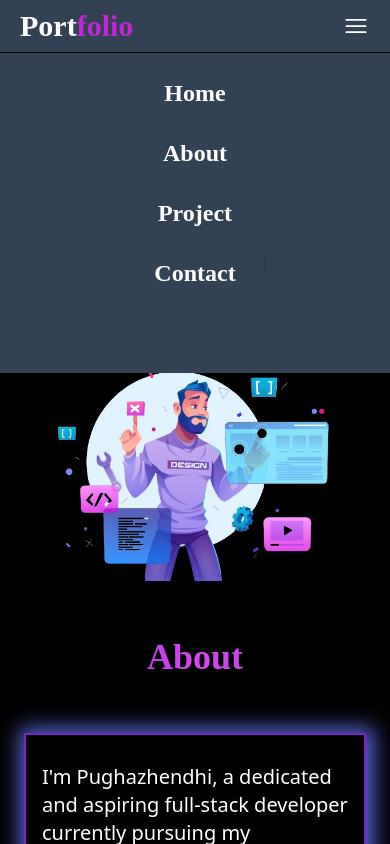
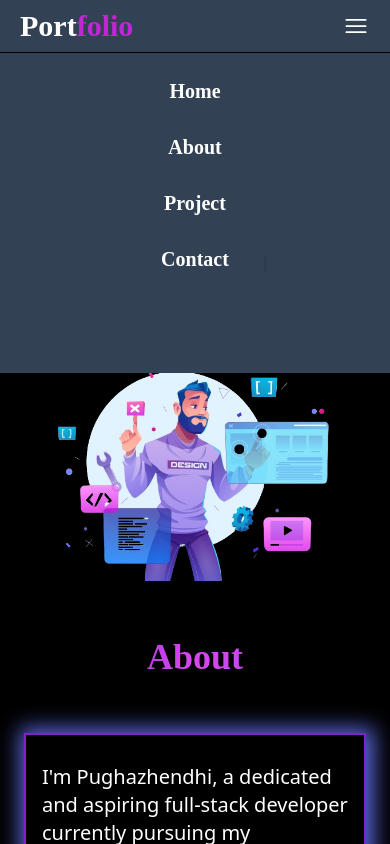
Before and after one commit to pughaz2003/react-portfolio, a React (Vite) app: page / in a window 390 px wide. Both pictures are taken after a click on the button 356 px from the left and 26 px from the top of the page. Shown: the top 844 px of the page. Built offline with nearby package versions, Linux system fonts and the light colour scheme.

Commit message:
changes done

```diff
--- /dev/null
+++ b/src/pages/Footer.jsx
@@ -0,0 +1,9 @@
+import React from 'react'
+
+export default function Footer() {
+  return (
+    <div>
+
+    </div>
+  )
+}
--- a/src/pages/Header.jsx
+++ b/src/pages/Header.jsx
@@ -17,7 +17,7 @@ const [toogleMenu,setToogleMenu] = useState(false);
 
 
      {toogleMenu &&  <nav className='block md:hidden  mobile-nav  text-white'>
-      <ul className='flex flex-col text-2xl font-semibold space-y-7 mt-6 font-hero-font'>
+      <ul className='flex flex-col text-xl font-semibold space-y-7 mt-6 font-hero-font'>
        <a href="#home"className=''>Home</a>
        <a href="#about">About</a>
        <a href="#project">Project</a>
```
Also changed, not shown: src/assets/dev-removebg-preview.png (deleted).
